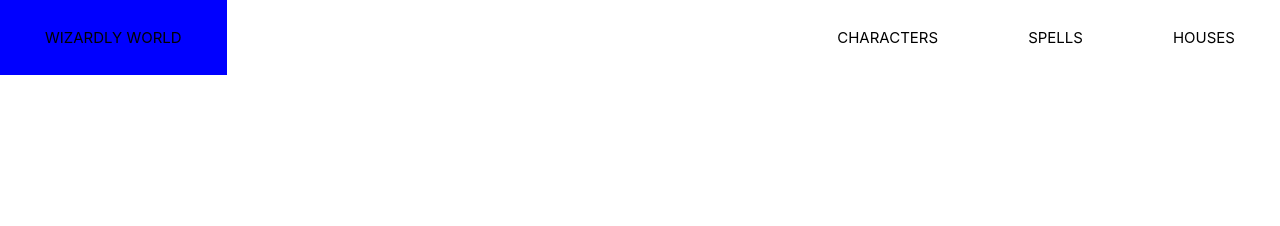
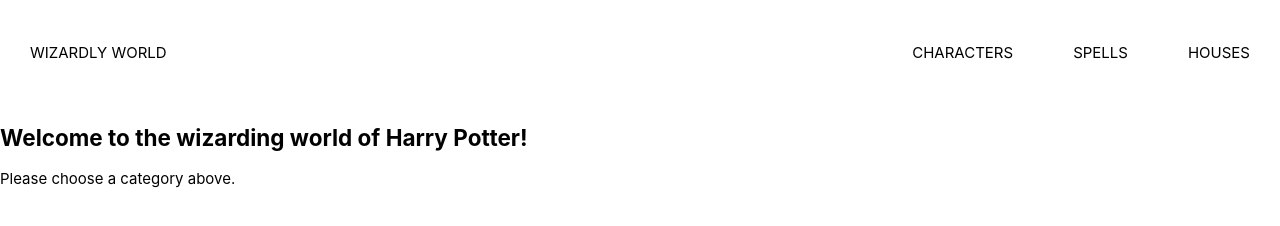
Before and after one commit to kaylalarson1990/Magic_Harry, a React app: page / in a window 1280 px wide. Built offline with nearby package versions, Linux system fonts and the light colour scheme.

Commit message:
Add home page and create routes to Characters, Spells, and Houses. Also created a route to main home page

```diff
--- a/src/App/App.js
+++ b/src/App/App.js
@@ -2,17 +2,28 @@
 import './App.css';
 import { Header } from  '../Header/Header';
 import CharacterContainer from '../CharacterContainer/CharacterContainer';
+import { MainContainer } from '../MainContainer/MainContainer';
+import { HouseContainer } from '../HouseContainer/HouseContainer';
+import { SpellContainer } from '../SpellContainer/SpellContainer';
+import { Route } from "react-router-dom";
 
 class App extends Component {
+
+  homePage = () => (
+    <>
+      <Header />
+      <MainContainer />
+    </>
+  )
 
 
   render() {
   return (
     <div className="App">
-      <header className="App-header">
-        <Header />
-      </header>
-      {/* <CharacterContainer /> */}
+      <Route exact path='/' component={() => this.homePage()} />
+      <Route exact path='/characters' component={CharacterContainer} />
+      <Route exact path='/houses' component={HouseContainer} />
+      <Route exact path='/spells' component={SpellContainer} />
     </div>
   );
   }
--- a/src/Header/Header.css
+++ b/src/Header/Header.css
@@ -20,16 +20,9 @@
     color: black;
     display: block;
     line-height: 3em;
-    padding: 1em 3em;
+    padding: 1em 1em;
     text-decoration: none;
   }
   nav ul li:first-child {
     margin-right: auto;
   }
-  .logo {
-    width: 200px;
-    margin: 0;
-  }
-  nav ul li a:hover {
-    background-color: blue;
-  }
--- a/src/Header/Header.jsx
+++ b/src/Header/Header.jsx
@@ -1,16 +1,18 @@
 import React from "react";
 import "./Header.css";
-import MischiefManaged from "../images/MischiefManaged.png";
+// import MischiefManaged from "../images/MischiefManaged.png";
+import { NavLink } from "react-router-dom";
+
 
 export const Header = () => {
   return (
     <header>
       <nav>
         <ul className="nav">
-          <li><a href="#">WIZARDLY WORLD</a></li>
-          <li><a href="#">CHARACTERS</a></li>
-          <li><a href="#">SPELLS</a></li>
-          <li><a href="#">HOUSES</a></li>
+          <li><a href="#"><NavLink to='/'>WIZARDLY WORLD</NavLink></a></li>
+          <li><a href="#"><NavLink to="/characters">CHARACTERS</NavLink></a></li>
+          <li><a href="#"><NavLink to="/spells">SPELLS</NavLink></a></li>
+          <li><a href="#"><NavLink to="/houses">HOUSES</NavLink></a></li>
         </ul>
       </nav>
     </header>
--- /dev/null
+++ b/src/MainContainer/MainContainer.jsx
@@ -0,0 +1,10 @@
+import React from "react";
+
+export const MainContainer = () => {
+  return (
+    <section>
+      <h1>Welcome to the wizarding world of Harry Potter!</h1>
+      <p>Please choose a category above.</p>
+    </section>
+  );
+};
```
